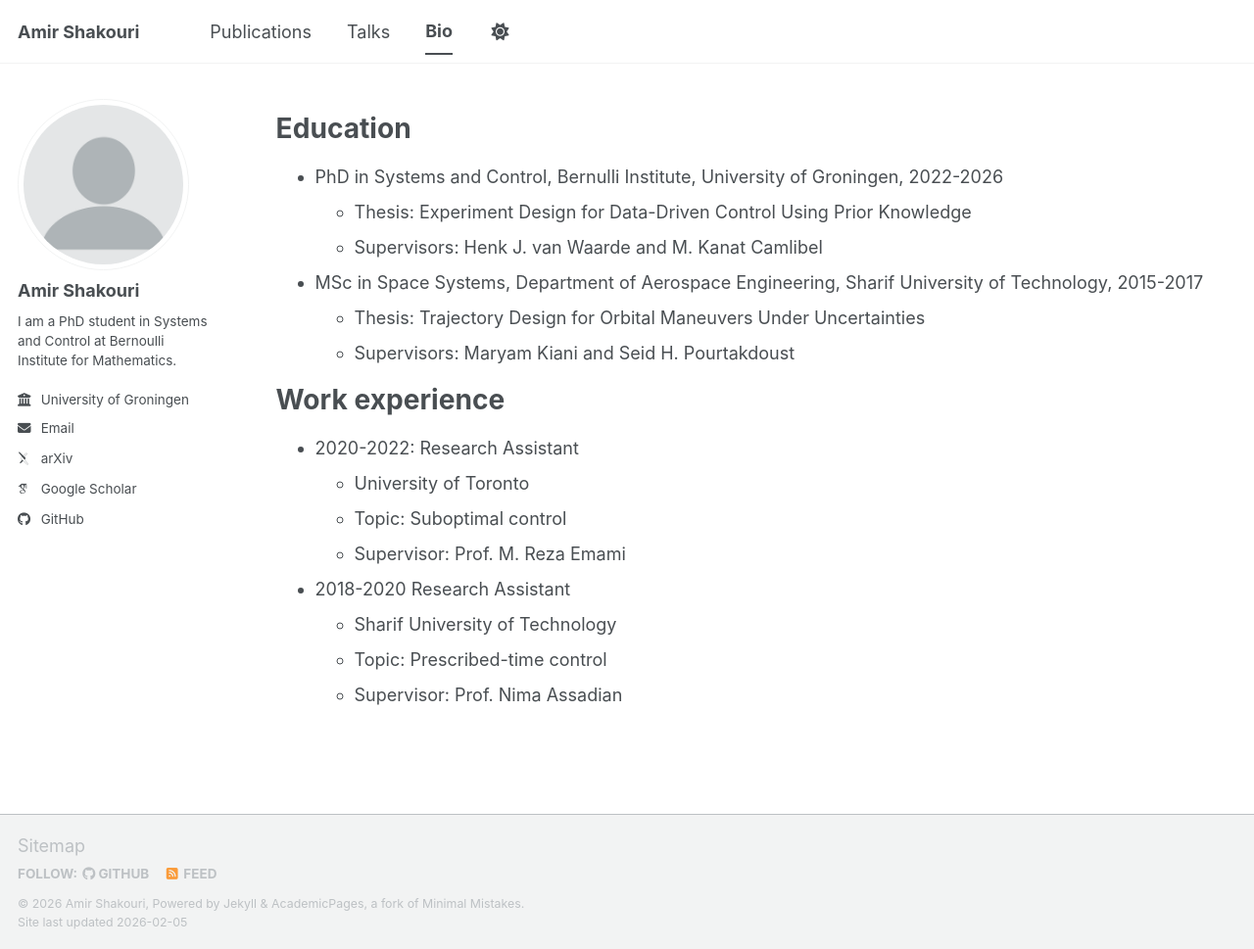
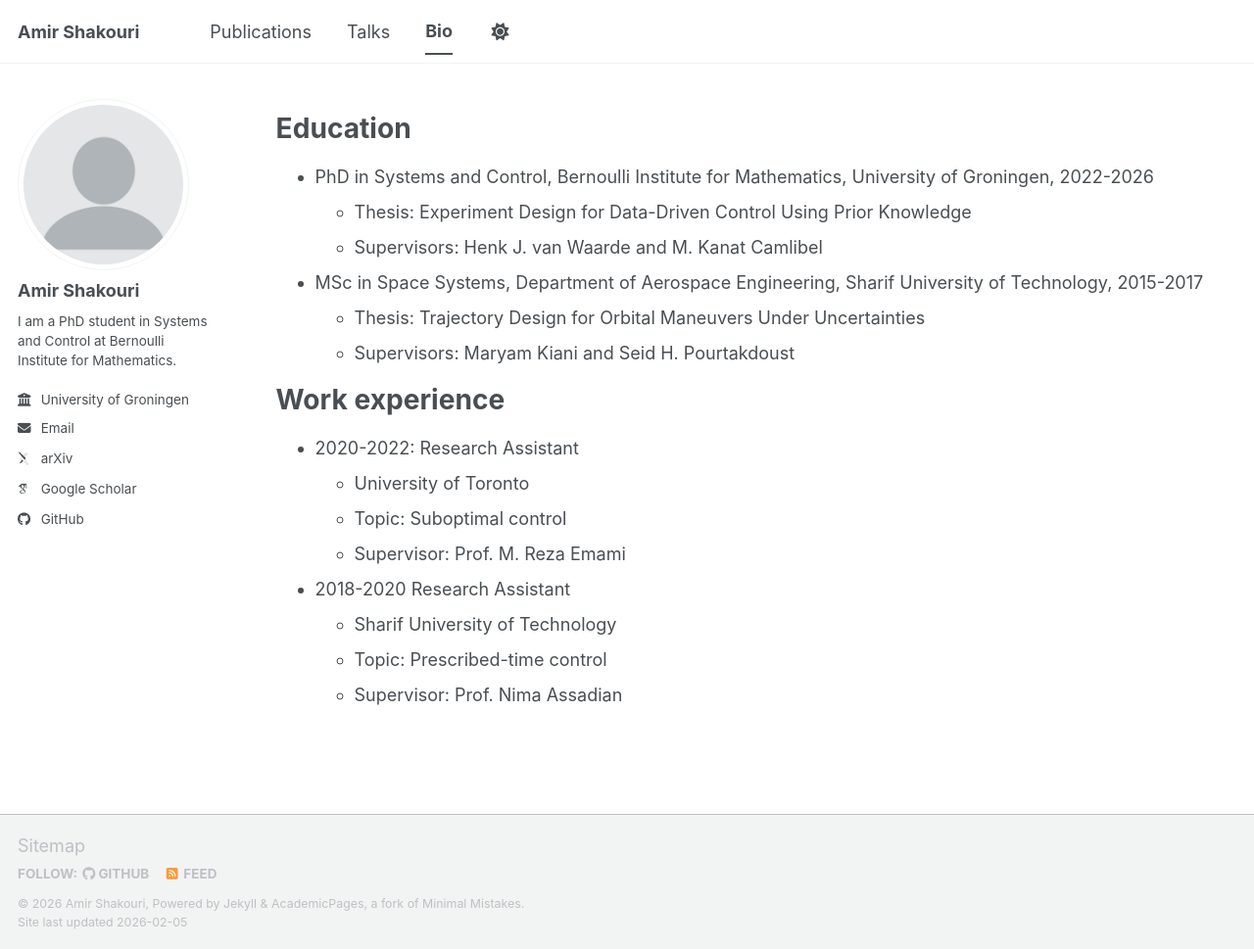
Before and after one commit to a-shakouri/a-shakouri.github.io, a Jekyll site: the page built from _pages/cv.md, in a window 1280 px wide and 969 px high. Shown: the whole window at 98% size. Built offline with Jekyll 4.4.1, drawn with Linux system fonts in a browser that asks for light colours; some web fonts are replaced; a script bundle is joined from its source files by our own code; library files that are not in the unit come from our copies.

Commit message:
Update cv.md

```diff
--- a/_pages/cv.md
+++ b/_pages/cv.md
@@ -11,7 +11,7 @@ redirect_from:
 
 Education
 ======
-* PhD in Systems and Control, Bernulli Institute, University of Groningen, 2022-2026
+* PhD in Systems and Control, Bernoulli Institute for Mathematics, University of Groningen, 2022-2026
   * Thesis: Experiment Design for Data-Driven Control Using Prior Knowledge
   * Supervisors: Henk J. van Waarde and M. Kanat Camlibel
 * MSc in Space Systems, Department of Aerospace Engineering, Sharif University of Technology, 2015-2017
```
